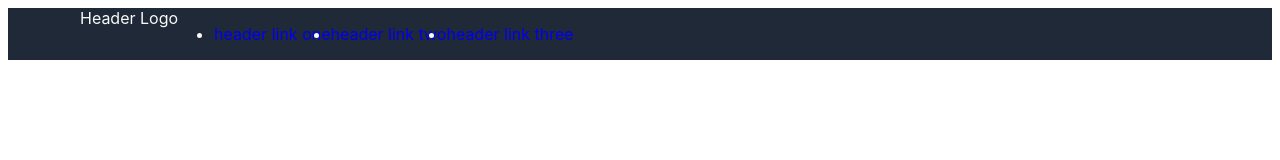
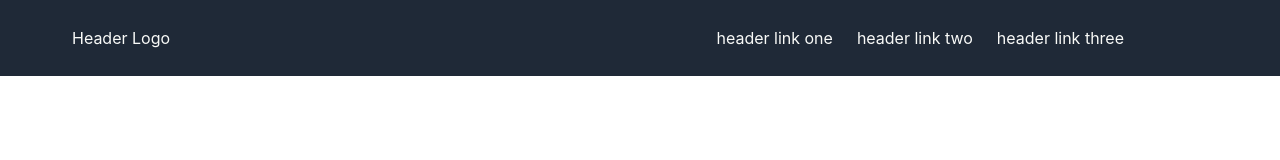
Before and after one commit to azizt3/landing-page, a plain HTML site: page index.html in a window 1280 px wide. Drawn offline with Linux system fonts and the light colour scheme.

Commit message:
completed added style to header

```diff
--- a/style.css
+++ b/style.css
@@ -1,17 +1,41 @@
+
+body{
+    margin:0;
+}
+
+
 .header{
     font-family: -apple-system, BlinkMacSystemFont, 'Segoe UI', Roboto, Oxygen, Ubuntu, Cantarell, 'Open Sans', 'Helvetica Neue', sans-serif;
     background-color: #1F2937;
     color:#f9faf8;
     display:flex;
     flex-direction:row;
-    padding-left: 36px;
+    padding-left:36px;
+    padding-right: 72px;
+    align-items:center;
+    justify-content:space-between
+
 }
 
-a:link{
-    text-decoration: none;
+.header-logo{
+    display:flex;
+    padding:0;
+    font-size:24px;
+    font-weight:bold;
+
 }
 
-.header-links{
+a:link, a:visited, a:hover, a:active{
+    text-decoration: none;
+    color:#f9faf8
+}
+
+ul{
     list-style-type: none;
     display:flex;
 }
+
+a{
+    display:flex;
+    padding:12px;
+}
```
